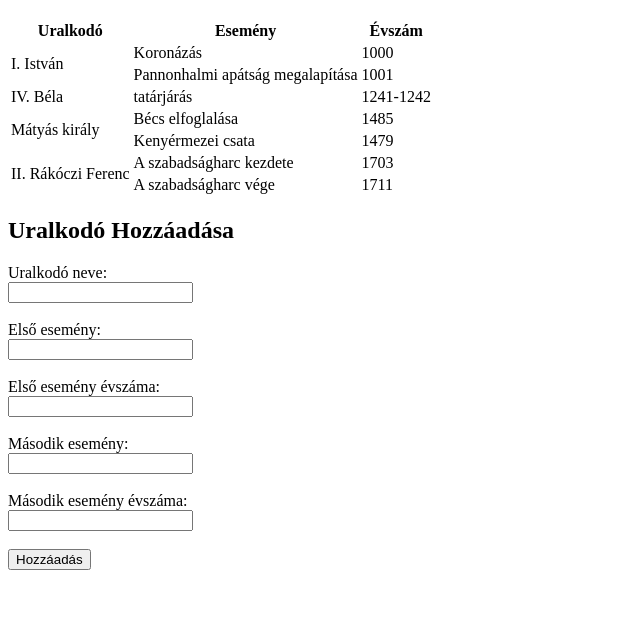
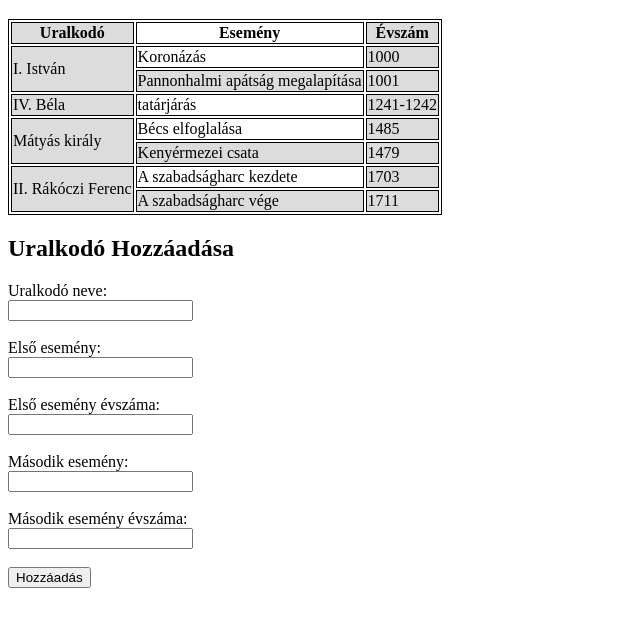
Before and after one commit to ninjonn/uralkodo, a plain HTML site: page index.html in a window 1280 px wide. Shown: the part 61-688 px from the top of the page, without its empty margins (0-640 px from the left). Drawn offline with Linux system fonts and the light colour scheme.

Commit message:
html + css

```diff
--- a/index.html
+++ b/index.html
@@ -5,6 +5,7 @@
     <meta charset="UTF-8">
     <meta name="viewport" content="width=device-width, initial-scale=1.0">
     <title>Magyar Uralkodók Táblázata</title>
+    <link rel="stylesheet" href="style.css">
 </head>
 
 <body>
@@ -62,19 +63,24 @@
 
     <form id="form" action="#">
         <label for="uralkodo_nev">Uralkodó neve:</label><br>
-        <input type="text" id="uralkodo_nev" name="uralkodo_nev"><br><br>
+        <input type="text" id="uralkodo_nev" name="uralkodo_nev">
+        <span class="hibauzenet" id="nev-hiba"></span><br><br>
 
         <label for="esemeny1">Első esemény:</label><br>
-        <input type="text" id="esemeny1" name="esemeny1"><br><br>
+        <input type="text" id="esemeny1" name="esemeny1">
+        <span class="hibauzenet" id="esemeny1-hiba"></span><br><br>
 
         <label for="evszam1">Első esemény évszáma:</label><br>
-        <input type="text" id="evszam1" name="evszam1"><br><br>
+        <input type="text" id="evszam1" name="evszam1">
+        <span class="hibauzenet" id="evszam1-hiba"></span><br><br>
 
         <label for="esemeny2">Második esemény:</label><br>
-        <input type="text" id="esemeny2" name="esemeny2"><br><br>
+        <input type="text" id="esemeny2" name="esemeny2">
+        <span class="hibauzenet" id="esemeny2-hiba"></span><br><br>
 
         <label for="evszam2">Második esemény évszáma:</label><br>
-        <input type="text" id="evszam2" name="evszam2"><br><br>
+        <input type="text" id="evszam2" name="evszam2">
+        <span class="hibauzenet" id="evszam2-hiba"></span><br><br>
 
         <button>Hozzáadás</button>
     </form>
--- a/style.css
+++ b/style.css
@@ -0,0 +1,10 @@
+table tr td:first-child,
+table tr td:last-child,
+table tr th:first-child,
+table tr th:last-child{
+    background-color:gainsboro;
+}
+
+table,th,td{
+    border: 1px solid black;
+}
```
